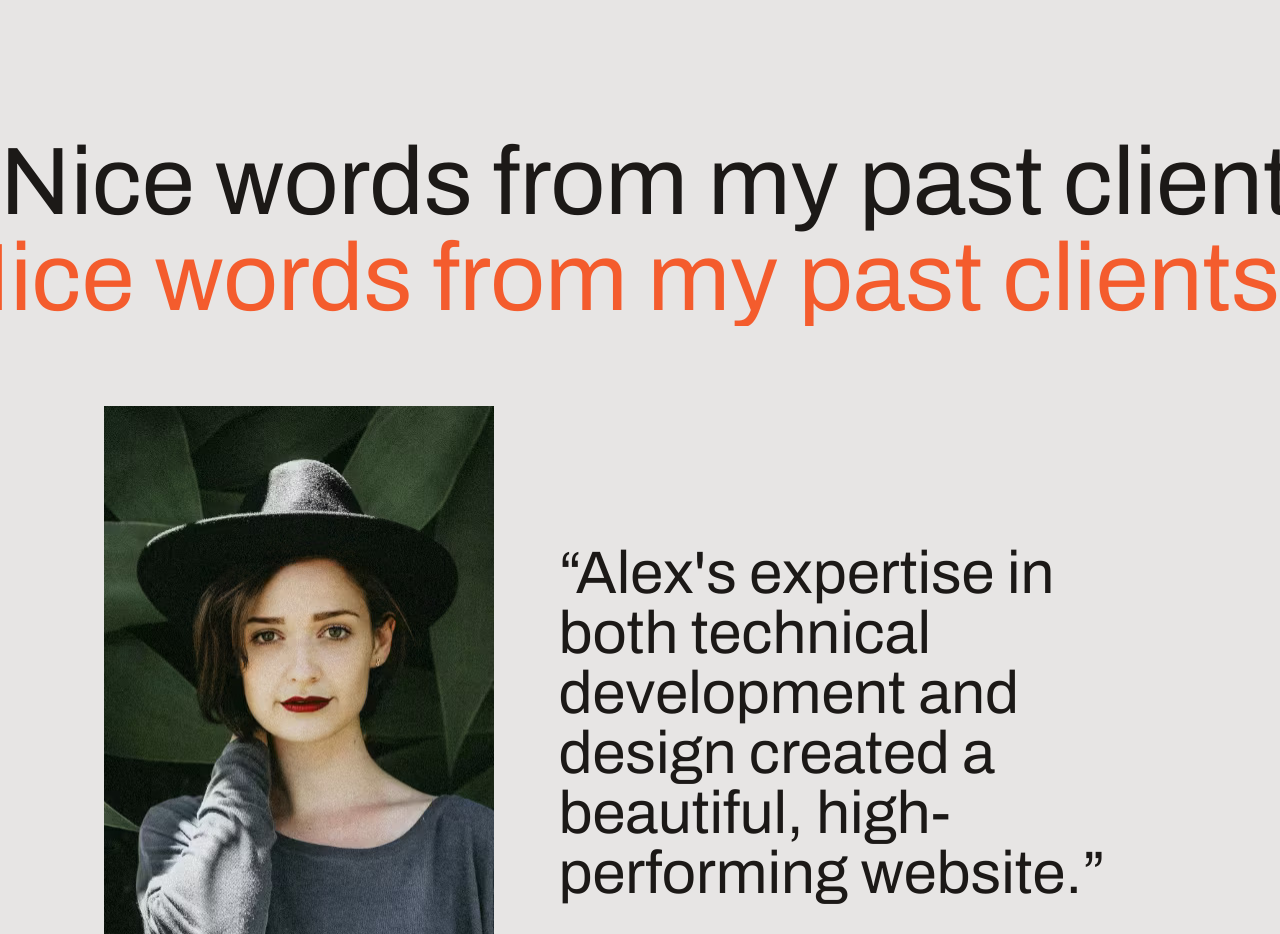
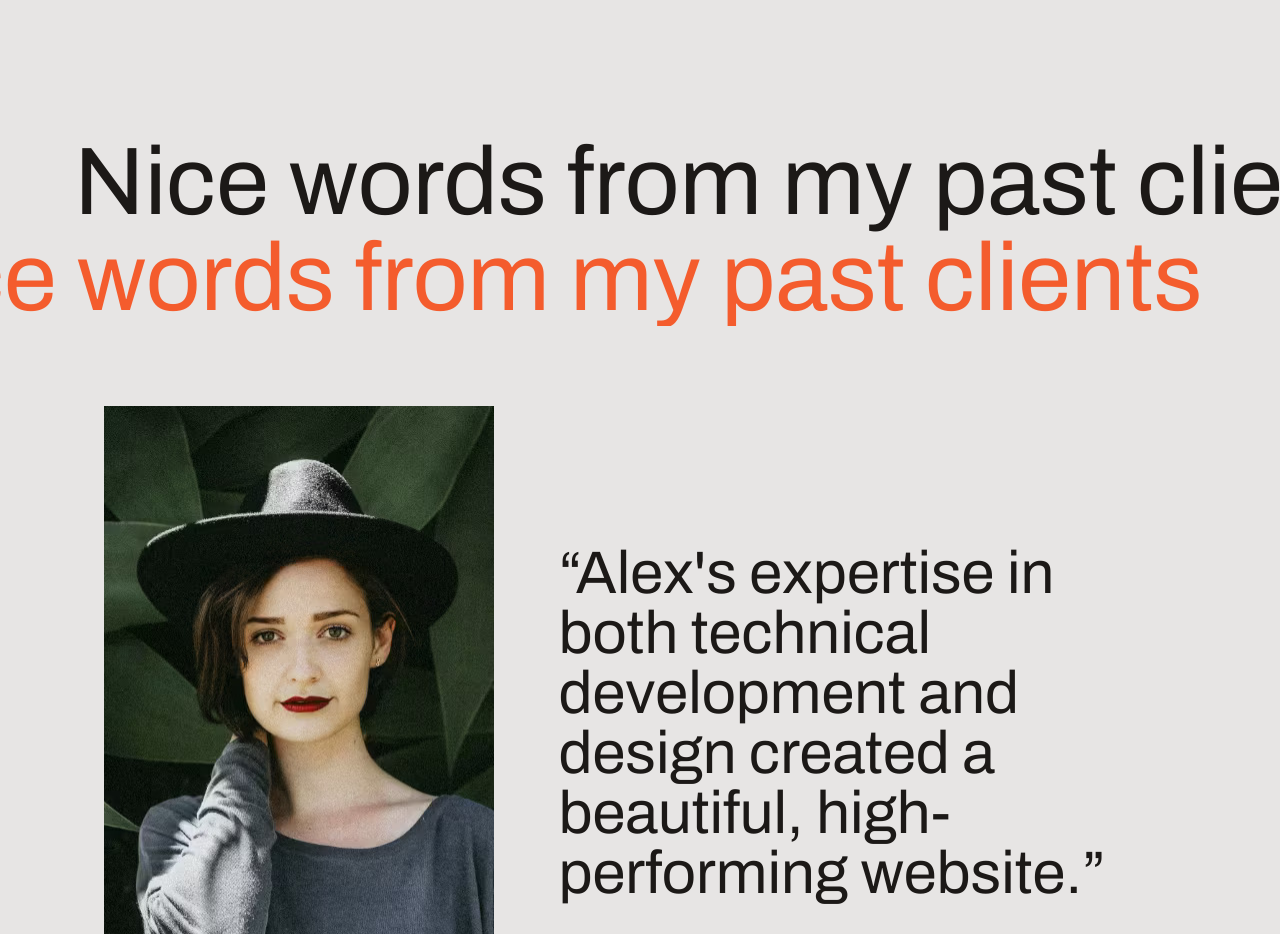
Before and after one commit to LRSORRENTI/Rustling-Oaks-Golf-Course, a Next.js app: page / in a window 1280 px wide. Shown: the part 4600-5534 px from the top of the page. Built offline with nearby package versions, Linux system fonts and the light colour scheme.

Commit message:
Added motion react and transform to the span texts

```diff
--- a/src/sections/Testimonials.tsx
+++ b/src/sections/Testimonials.tsx
@@ -1,10 +1,15 @@
-import { FC } from "react";
+'use client'
+
+import { FC, useRef } from "react";
 import Image from "next/image";
 
 import image1 from "@/assets/images/testimonial-1.jpg";
 import image2 from "@/assets/images/testimonial-2.jpg";
 import image3 from "@/assets/images/testimonial-3.jpg";
-import { section } from "motion/react-client";
+
+import { useScroll, motion, useTransform } from "motion/react";
+
+
 
 /* eslint-disable-next-line @typescript-eslint/no-unused-vars */
 const testimonials = [
@@ -40,17 +45,32 @@
 ];
 
 const Testimonials: FC = () => {
+  const titleRef = useRef(null);
+  const { scrollYProgress } = useScroll({
+    target: titleRef,
+    offset: ['start end', 'end start']
+});
+
+
+  const transformTop = useTransform(scrollYProgress, [0, 1], ['0%', '15%']);
+  const transformBottom = useTransform(scrollYProgress, [0, 1], ['0%', '-15%']);
 
   const testimonialIndex = 0;
 
   return ( <section className="section" id="testimonials">
-    <h2 className="text-4xl md:text-7xl lg:text-8xl flex flex-col overflow-hidden">
-      <span className="whitespace-nowrap">
+    <h2 className="text-4xl md:text-7xl lg:text-8xl flex flex-col overflow-hidden" ref={titleRef}>
+      <motion.span className="whitespace-nowrap" style={{
+        x: transformTop
+      }}>
         Nice words from my past clients
-      </span>
-      <span className="whitespace-nowrap self-end text-red-orange-500">
+      </motion.span>
+      <motion.span className="whitespace-nowrap self-end text-red-orange-500" style={
+        {
+         x: transformBottom,
+        }
+      }>
       Nice words from my past clients
-      </span>
+      </motion.span>
     </h2>
     <div className="container">
       <div className="mt-20">
```
